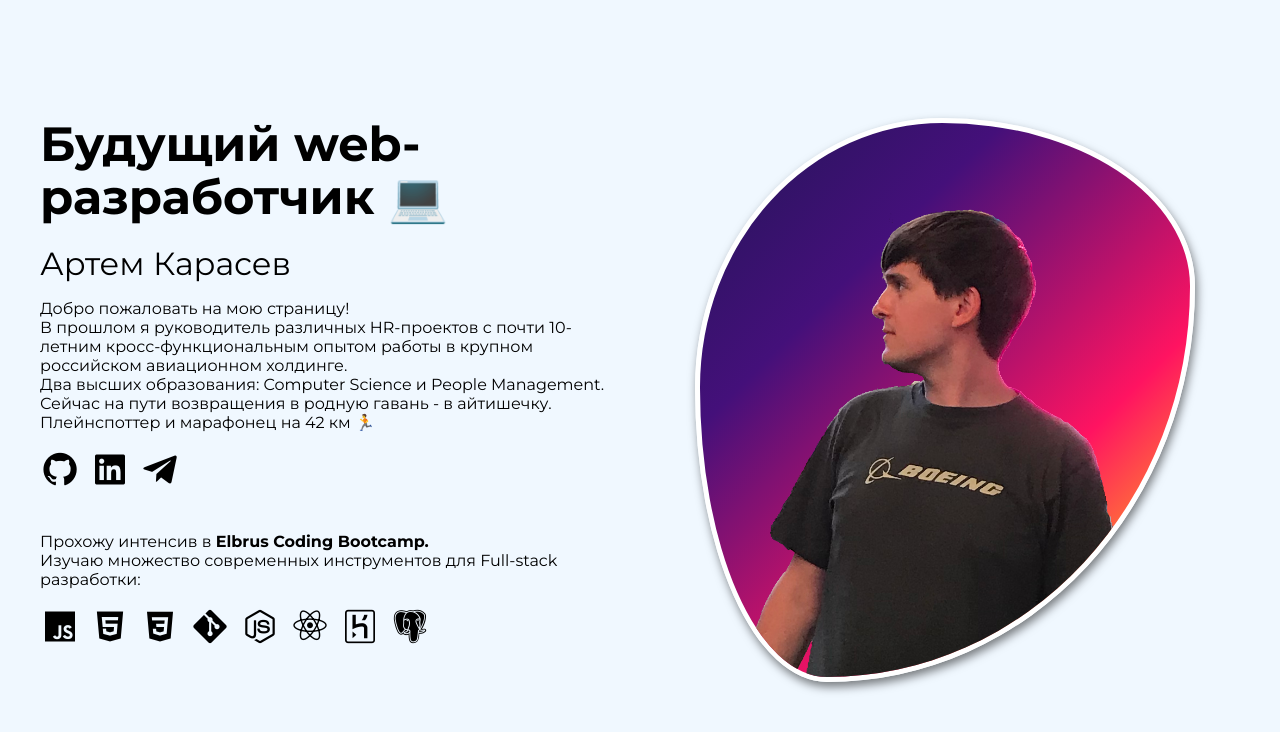
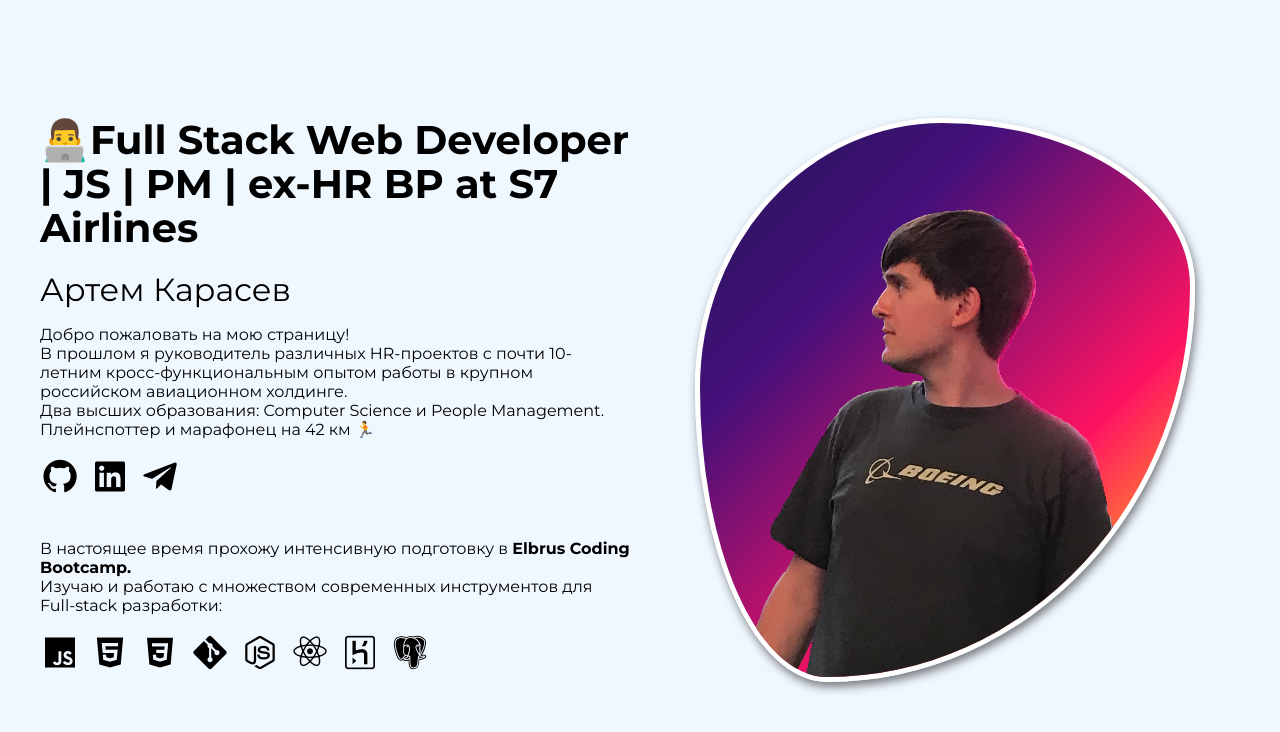
Before and after one commit to ETOPS7/artem-cv, a plain HTML site: page index.html in a window 1280 px wide. Drawn offline with nearby package versions, Linux system fonts and the light colour scheme.

Commit message:
refresh header

```diff
--- a/index.css
+++ b/index.css
@@ -49,7 +49,7 @@
 }
 .hero__title {
   margin-bottom: 20px;
-  font-size: 48px;
+  font-size: 40px;
   line-height: 1.1;
 }
 
--- a/index.html
+++ b/index.html
@@ -5,7 +5,7 @@
     <meta charset="UTF-8">
     <meta http-equiv="X-UA-Compatible" content="IE=edge">
     <meta name="viewport" content="width=device-width, initial-scale=1.0">
-    <title>Web-dev Artem Karasev</title>
+    <title>CV Artem Karasev</title>
     <link rel="preconnect" href="https://fonts.googleapis.com">
     <link rel="preconnect" href="https://fonts.gstatic.com" crossorigin>
     <link
@@ -20,13 +20,11 @@
     <div class="hero">
         <div class="container hero__container">
             <div class="hero_about">
-                <h1 class="hero__title">Будущий web-разработчик &#128187; </h1>
+                <h1 class="hero__title">👨‍💻Full Stack Web Developer | JS | PM | ex-HR BP at S7 Airlines </h1>
                 <h2 class="hero__subtitle">Артем Карасев</h2>
                 <p class="hero__description">Добро пожаловать на мою страницу! <br>
-                    В прошлом я руководитель различных HR-проектов с почти 10-летним кросс-функциональным опытом работы
-                    в крупном российском авиационном холдинге. <br> Два высших образования: Computer Science и People
+                    В прошлом я руководитель различных HR-проектов с почти 10-летним кросс-функциональным опытом работы в крупном российском авиационном холдинге. <br> Два высших образования: Computer Science и People
                     Management. <br>
-                    Сейчас на пути возвращения в родную гавань - в айтишечку. <br>
                     Плейнспоттер и марафонец на 42 км &#127939;
                 </p>
                 <div class="hero__links">
@@ -36,8 +34,8 @@
                     <a href="https://t.me/artkarasev" class="hero__link"><i class='bx bxl-telegram'></i></a>
                 </div>
                 <br>
-                <p class="hero__description dev_tools">Прохожу интенсив в <b>Elbrus Coding Bootcamp.</b> <br> Изучаю
-                    множество современных инструментов для Full-stack разработки:
+                <p class="hero__description dev_tools">В настоящее время прохожу интенсивную подготовку в <b>Elbrus Coding Bootcamp.</b> <br> Изучаю и работаю с
+                    множеством современных инструментов для Full-stack разработки:
                 </p>
                 <div class="hero__links">
                     <a href="#" class="hero__link2 dev_tool_js"><i class='bx bxl-javascript'></i></a>
```
